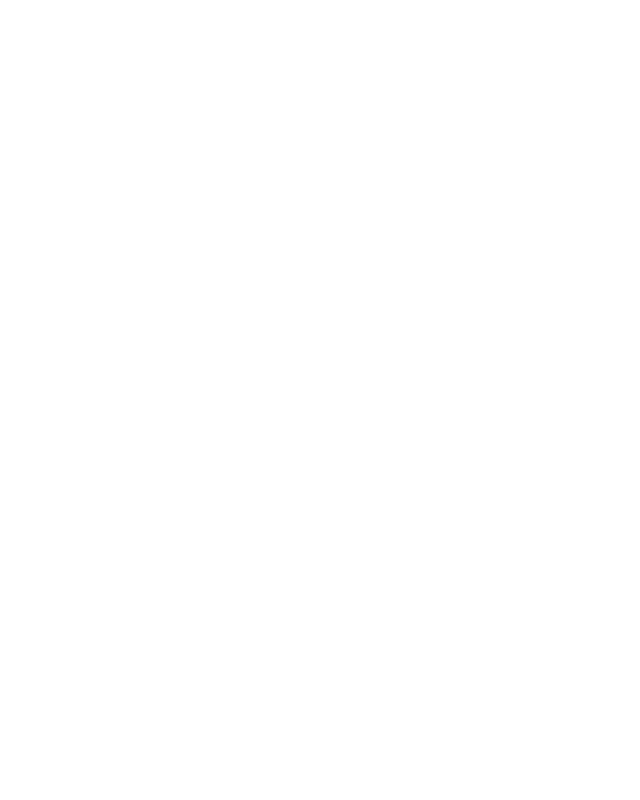
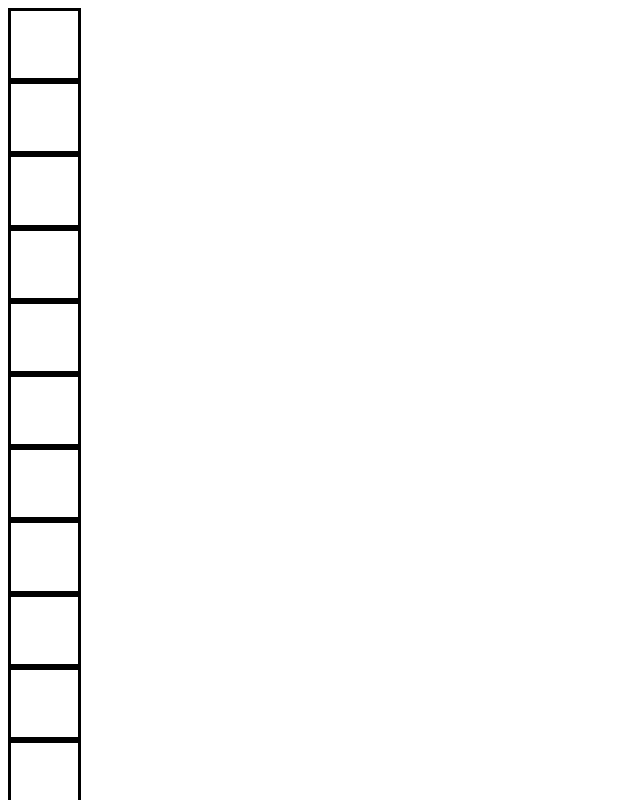
Before and after one commit to earacena/battleship-webapp-frontend, a React (Create React App) app: page / in a window 1280 px wide. Shown: the top 800 px of the page, without its empty margins (0-640 px from the left). Built offline with nearby package versions, Linux system fonts and the light colour scheme.

Commit message:
Add Cell styles

```diff
--- a/src/features/Battleship/components/Cell/Cell.module.css
+++ b/src/features/Battleship/components/Cell/Cell.module.css
@@ -3,6 +3,14 @@
   --min-size: 30px;
   --max_size: calc(8vh);
 
-  border: 1;
-  border-color: darkslategrey;
+  border: 0.2em solid;
+  min-width: var(--min-size);
+  max-width: var(--max_size);
+  min-height: var(--min-size);
+  max-height: var(--max-size);
+
+  width: var(--size);
+  height: var(--size);
+
+  padding: 8px;
 }
```
